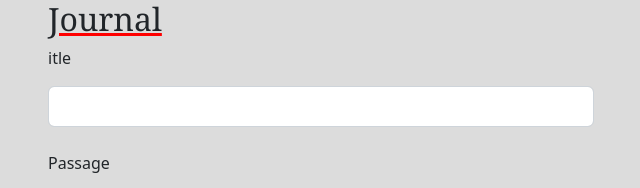
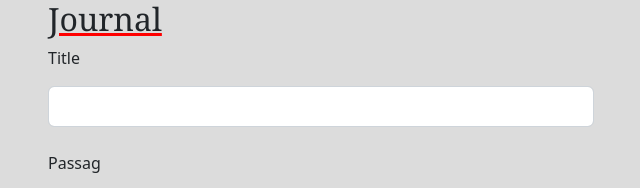
Before and after one commit to Basitog/Journal, a website built with webpack: page src/index.html in a window 1280 px wide. Shown: the top 188 px of the page, 34-674 px from the left. Built offline with nearby package versions, Linux system fonts and the light colour scheme.

```diff
--- a/src/index.html
+++ b/src/index.html
@@ -20,10 +20,10 @@
         <h2>Journal</h2>
         <form id="word-counter">
           <div class="form-group">
-            <p>itle</p>
+            <p>Title</p>
             <input type="text" id="word" name="word" class="form-control">
             <br>
-            <p>Passage</p>
+            <p>Passag</p>
             <textarea id="text-passage" name="text-passage" class="form-control"></textarea>
 
             <br>
```
